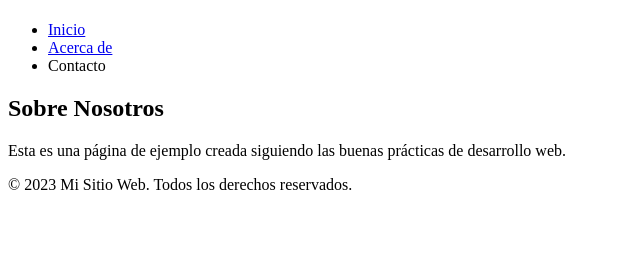
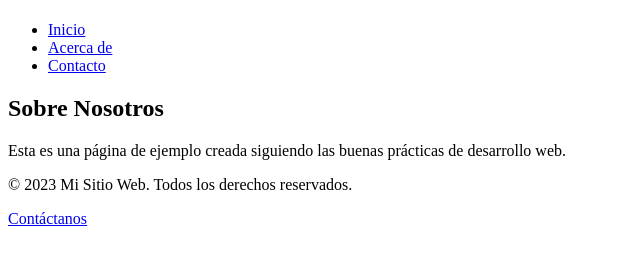
Before and after one commit to NicolasNoV/Laboratorio-CI-CD, a plain HTML site: page index.html in a window 1280 px wide. Shown: the part 59-324 px from the top of the page, without its empty margins (0-640 px from the left). Drawn offline with Linux system fonts and the light colour scheme.

Commit message:
Nicolas: Corregir atributo 'herf' mal escrito

```diff
--- a/index.html
+++ b/index.html
@@ -17,8 +17,7 @@
                 <!-- Error: Enlace a un archivo inexistente "home.html" -->
                 <li><a href="home.html">Inicio</a></li>
                 <li><a href="about.html">Acerca de</a></li>
-                <!-- Error: Atributo "href" mal escrito como "herf" -->
-                <li><a herf="contact.html">Contacto</a></li>
+                <li><a href="contact.html">Contacto</a></li>
             </ul>
         </nav>
     </header>
@@ -43,6 +42,7 @@
     <footer>
         <!-- Error: Año incorrecto (debe actualizarse) -->
         <p>&copy; 2023 Mi Sitio Web. Todos los derechos reservados.</p>
+        <p><a href="contact.html">Contáctanos</a></p>
     </footer>
 </body>
 </html>
```
